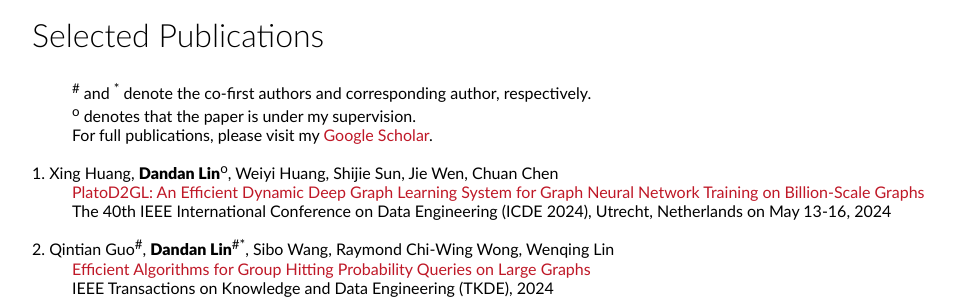
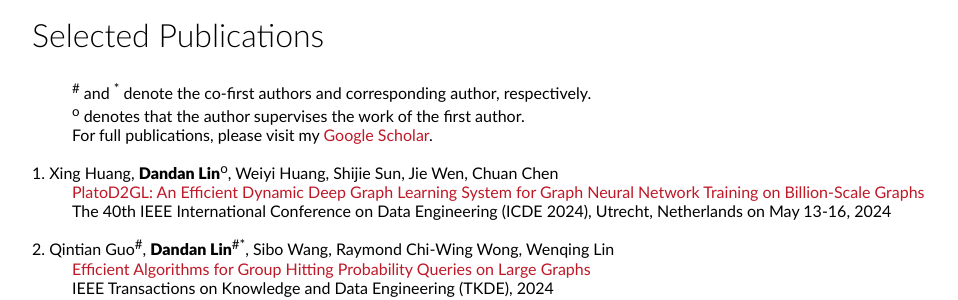
Before and after one commit to 2danlin/2danlin.github.io, a Jekyll site: the page built from publications/index.html, in a window 1280 px wide. Shown: the part 179-479 px from the top of the page, without its empty margins (160-1118 px from the left). Built offline with Jekyll 4.4.1, drawn with Linux system fonts in a browser that asks for light colours.

Commit message:
Update index.html

```diff
--- a/publications/index.html
+++ b/publications/index.html
@@ -5,7 +5,7 @@ layout: default
 	<h2>Selected Publications</h2>
 	<dl>
 		<dd><sup>#</sup> and <sup>*</sup> denote the co-first authors and corresponding author, respectively. </dd>
-		<dd><sup>o</sup> denotes that the paper is under my supervision. </dd>
+		<dd><sup>o</sup> denotes that the author supervises the work of the first author. </dd>
 		<dd>For full publications, please visit my <a href="https://scholar.google.com/citations?user=axzLFHwAAAAJ&hl=zh-CN">Google Scholar</a>.</dd>
 	</dl>
 		<dl>
```
